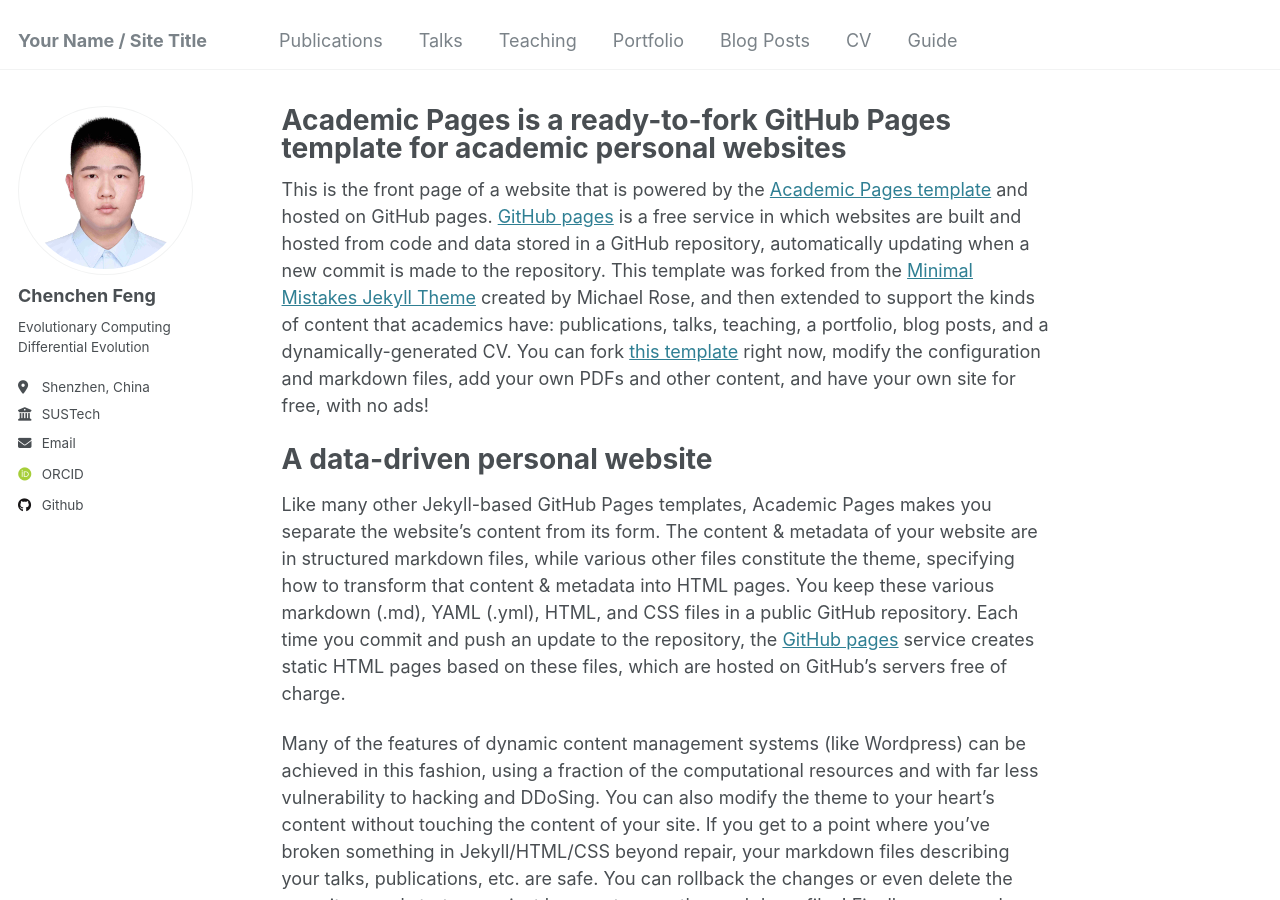
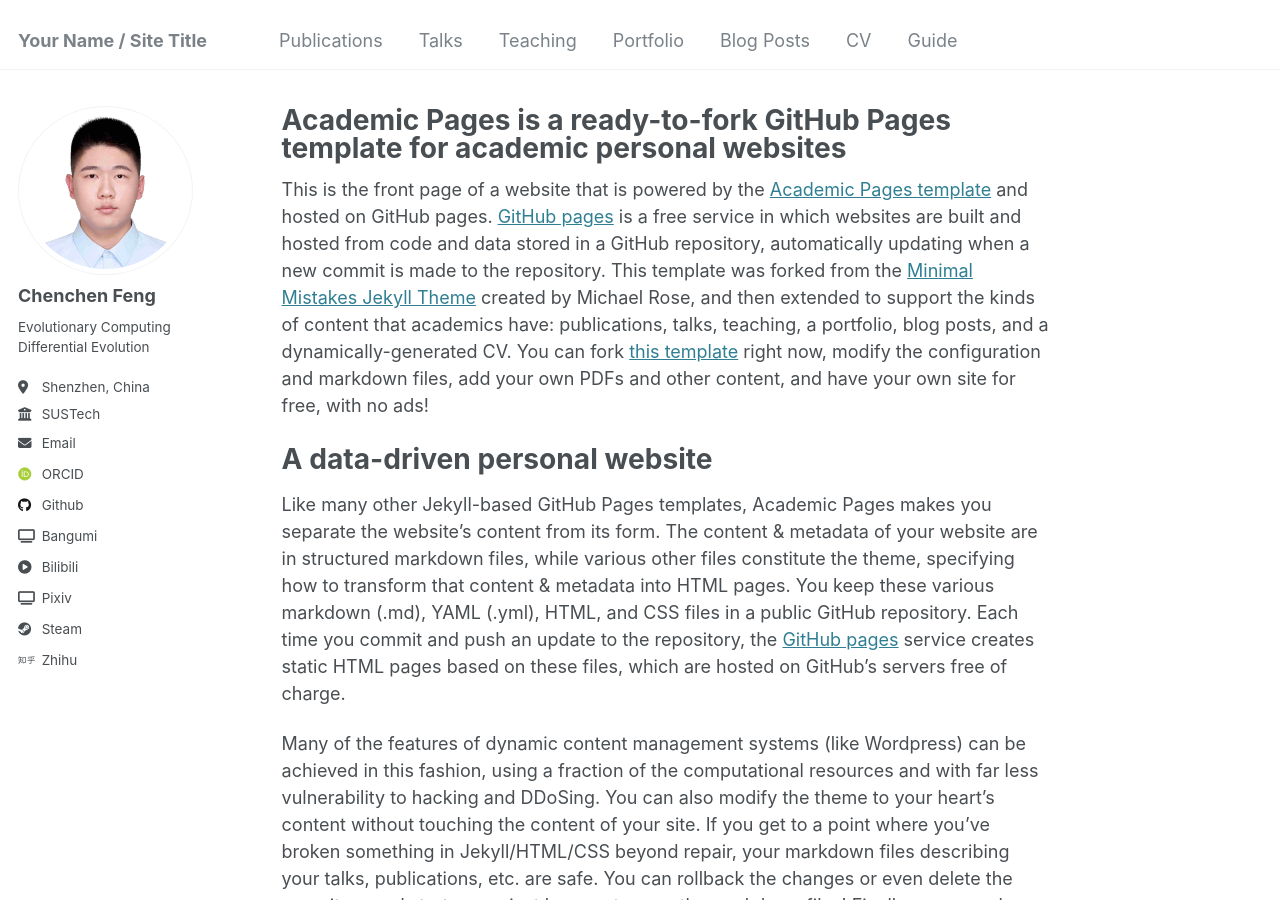
Before and after one commit to starquakee/starquakee.github.io, a Jekyll site: the page built from _pages/about.md, in a window 1280 px wide and 900 px high. Built offline with Jekyll 4.4.1, drawn with Linux system fonts in a browser that asks for light colours; some web fonts are replaced.

Commit message:
update profile

```diff
--- a/_config.yml
+++ b/_config.yml
@@ -24,7 +24,7 @@
   avatar           : "photo.jpg"
   name             : "Chenchen Feng"
   pronouns         : # "he/him"
-  bio              : "Evolutionary Computing\n Differential Evolution"
+  bio              : "Evolutionary Computing<br>Differential Evolution"
   location         : "Shenzhen, China"
   employer         : "SUSTech"
   uri              : # URL
@@ -49,7 +49,9 @@
   stackoverflow    : # User number or user number and name (i.e., use "1" or "1/jeff-atwood")
 
   # Social media
-  bangumi          : "https://bangumi.tv/user/846860" # Replace this with you Bluesky username
+  bangumi          : "846860"
+  bilibili         : "434237222"
+  pixiv            : "96768290"
   facebook         : # Username
   flickr           : # Username
   foursquare       : # Username
@@ -63,7 +65,7 @@
   medium           : # URL
   pinterest        : # Username
   soundcloud       : # Username
-  steam            : # Username
+  steam            : "76561199083883534"
   telegram         : # URL
   tumblr           : # Username
   twitter          : # Username for X / Twitter
@@ -72,7 +74,7 @@
   wikipedia        : # Username
   xing             : # Username
   youtube          : # Username
-  zhihu            : # Username
+  zhihu            : "meng-zhi-qi-shang"
 
 # Publication Category - The following the list of publication categories and their headings
 publication_category:
--- a/_includes/author-profile.html
+++ b/_includes/author-profile.html
@@ -84,6 +84,15 @@
       {% endif %}
 
       <!-- Font Awesome icons / Social media -->
+      {% if author.bangumi %}
+      <li><a href="https://bangumi.tv/user/{{ author.bangumi }}"><i class="fas fa-fw fa-tv icon-pad-right" aria-hidden="true"></i>Bangumi</a></li>
+      {% endif %}
+      {% if author.bilibili %}
+      <li><a href="https://space.bilibili.com/{{ author.bilibili }}"><i class="fas fa-fw fa-play-circle icon-pad-right" aria-hidden="true"></i>Bilibili</a></li>
+      {% endif %}
+      {% if author.pixiv %}
+      <li><a href="https://www.pixiv.net/users/{{ author.pixiv }}"><i class="fas fa-fw fa-tv icon-pad-right" aria-hidden="true"></i>Pixiv</a></li>
+      {% endif %}
       {% if author.bluesky %}
         <li><a href="https://bsky.app/profile/{{ author.bluesky }}"><i class="fab fa-fw fa-bluesky icon-pad-right" aria-hidden="true"></i>Bluesky</a></li>
       {% endif %}
```
